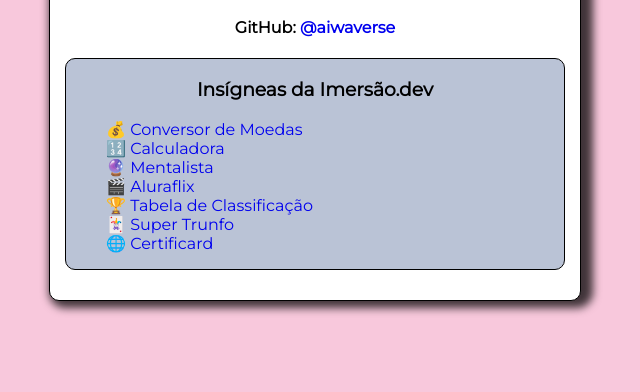
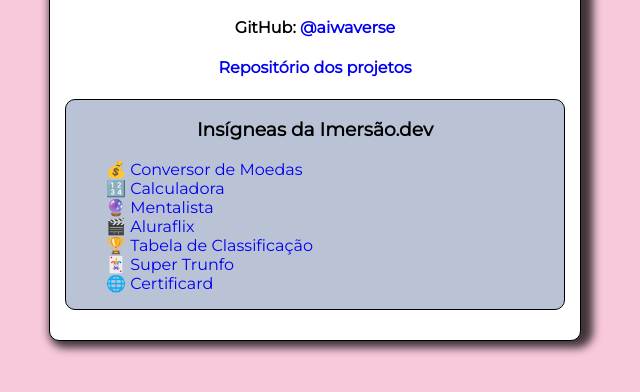
Before and after one commit to aiwaverse/imersao-dev, a plain HTML site: page certificard/dist/index.html in a window 1280 px wide. Shown: the part 268-660 px from the top of the page, without its empty margins (325-965 px from the left). Drawn offline with Linux system fonts and the light colour scheme.

Commit message:
replaced certificard

```diff
--- a/certificard/dist/index.html
+++ b/certificard/dist/index.html
@@ -16,7 +16,7 @@
   </header>
 <h1>Agatha Lenz</h1>
 <h4>GitHub: <a href="https://github.com/aiwaverse", style="text-decoration: none;">@aiwaverse</a></h4>
-
+<h4><a href="https://github.com/aiwaverse/imersao-dev", style="text-decoration: none;">Repositório dos projetos</a></h4>
 <div>
   <h3>Insígneas da Imersão.dev</h3>
   <ol>
```
Also changed, not shown: certificard/src/index.html (+1 -1 lines).
